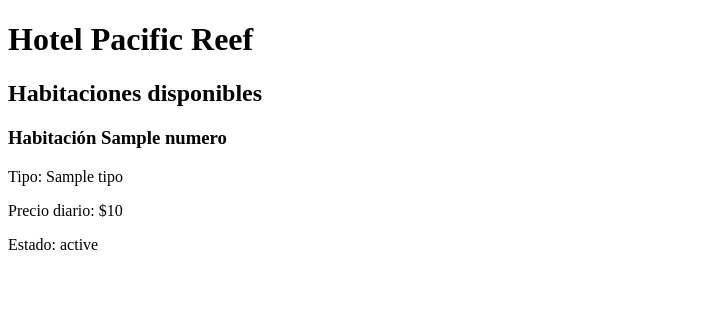
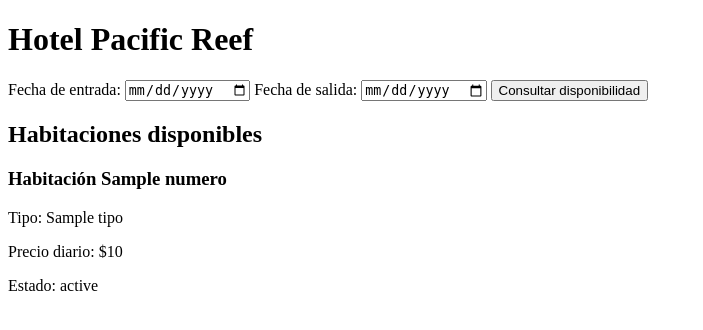
Before and after one commit to sicutaa/Hotel-Pacific-Reef, a Django app: template src/reservas/templates/reservas/inicio.html in a window 1280 px wide. Shown: the top 330 px of the page, without its empty margins (0-703 px from the left). Run offline with Django 5.2, Linux system fonts and the light colour scheme; the template is opened without the code that fills it: most values are stand-ins (such as "Sample title", 1, 10 or a date in 2020).

Commit message:
implementa consulta de disponibilidad por fechas

```diff
--- a/src/reservas/templates/reservas/inicio.html
+++ b/src/reservas/templates/reservas/inicio.html
@@ -7,6 +7,27 @@
 
 <body>
     <h1>Hotel Pacific Reef</h1>
+    <form method="GET">
+    <label for="fecha_entrada">Fecha de entrada:</label>
+    <input
+        type="date"
+        id="fecha_entrada"
+        name="fecha_entrada"
+        value="{{ fecha_entrada|default:'' }}"
+        required
+    >
+
+    <label for="fecha_salida">Fecha de salida:</label>
+    <input
+        type="date"
+        id="fecha_salida"
+        name="fecha_salida"
+        value="{{ fecha_salida|default:'' }}"
+        required
+    >
+
+    <button type="submit">Consultar disponibilidad</button>
+</form>
     <h2>Habitaciones disponibles</h2>
 
     {% for habitacion in habitaciones %}
```
Also changed, not shown: src/reservas/views.py (+18 -2 lines).
